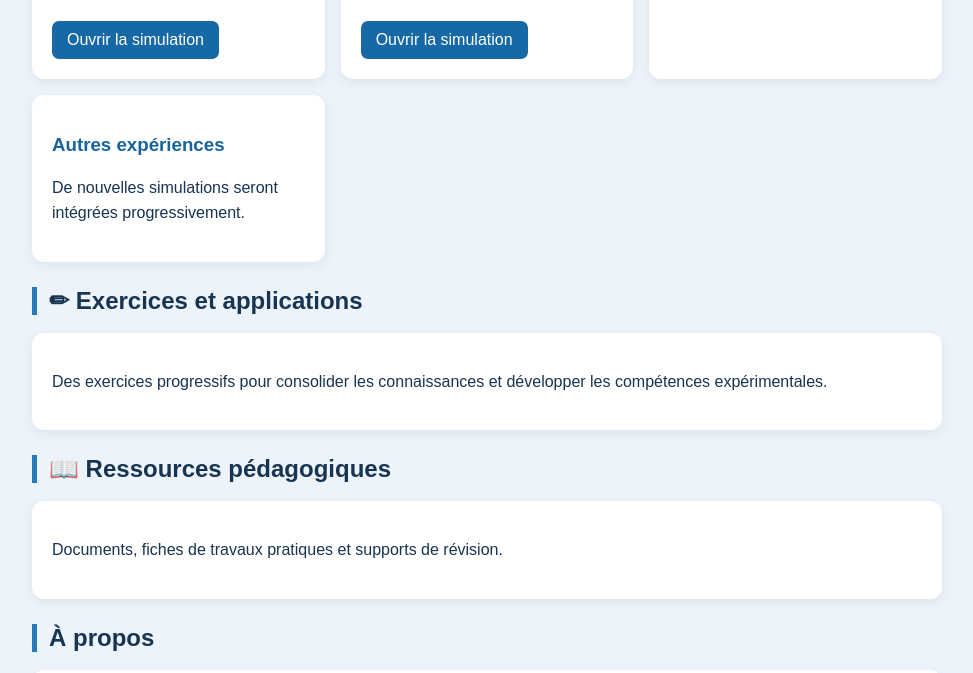
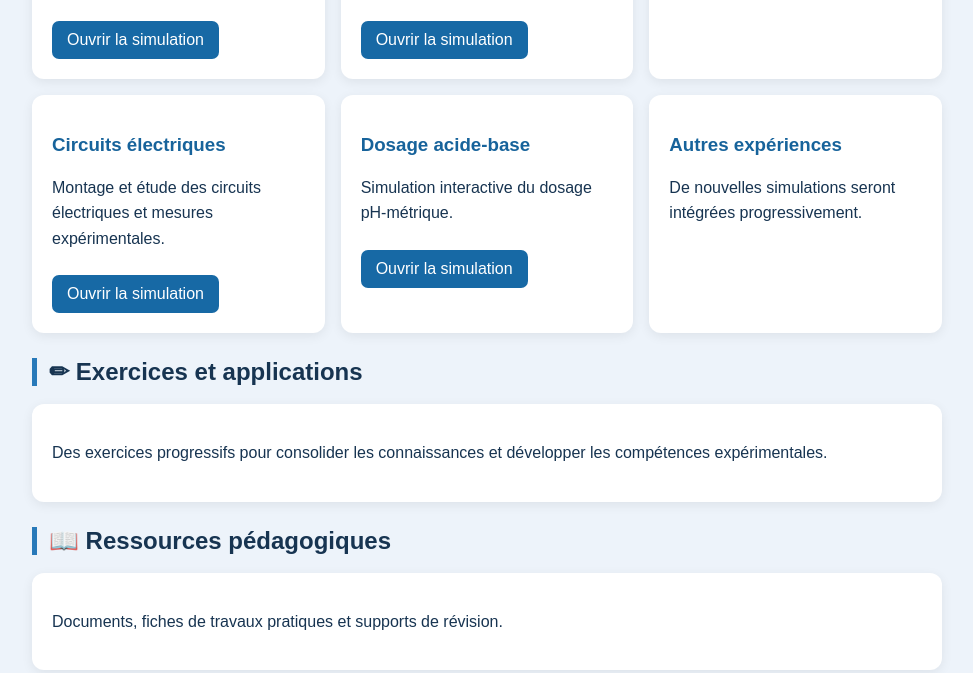
Before and after one commit to labFerjani/Lab-physiques-by-Ferjani-Rafik-, a plain HTML site: page index.html in a window 1280 px wide. Shown: the part 834-1507 px from the top of the page, without its empty margins (153-1126 px from the left). Drawn offline with Linux system fonts and the light colour scheme.

Commit message:
Add new simulation cards for circuits and dosage

```diff
--- a/index.html
+++ b/index.html
@@ -151,6 +151,22 @@ Ouvrir la simulation
 </div>
 
 <div class="card">
+<h3>Circuits électriques</h3>
+<p>Montage et étude des circuits électriques et mesures expérimentales.</p>
+<a href="Labo%20physiques%20circuits1.1.html">
+Ouvrir la simulation
+</a>
+</div>
+
+<div class="card">
+<h3>Dosage acide-base</h3>
+<p>Simulation interactive du dosage pH-métrique.</p>
+<a href="Dosage%20acide_base%20v1.html">
+Ouvrir la simulation
+</a>
+</div>
+
+<div class="card">
 <h3>Autres expériences</h3>
 <p>De nouvelles simulations seront intégrées progressivement.</p>
 </div>
```
